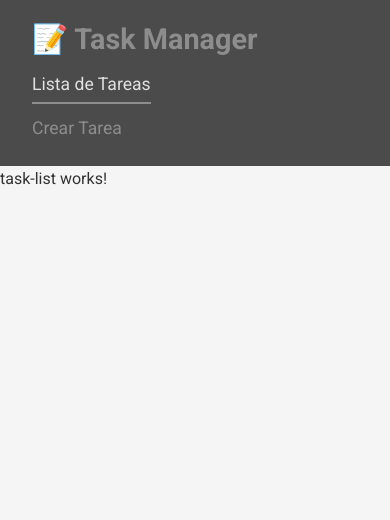
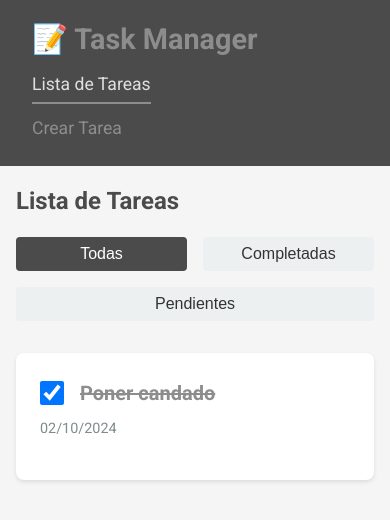
Before and after one commit to yamidnozu/pt_task_manager, an Angular app in the folder task-manager/: page /tasks in a window 390 px wide. Shown: the top 520 px of the page. Built offline with nearby package versions, Linux system fonts and the light colour scheme.

Commit message:
Se agrega funcionalidad y base de estilos para la lista de tareas

```diff
--- a/task-manager/src/app/pages/task-list/task-list.component.html
+++ b/task-manager/src/app/pages/task-list/task-list.component.html
@@ -1 +1,21 @@
-<p>task-list works!</p>
+<div class="container">
+  <h2>Lista de Tareas</h2>
+  <div class="filters">
+    <button (click)="onFilterChange('all')" [class.active]="filter === 'all'">Todas</button>
+    <button (click)="onFilterChange('completed')" [class.active]="filter === 'completed'">Completadas</button>
+    <button (click)="onFilterChange('pending')" [class.active]="filter === 'pending'">Pendientes</button>
+  </div>
+
+  <div *ngFor="let task of filteredTasks" class="task-card">
+    <div class="task-header">
+      <div class="task-status">
+        <input type="checkbox" [checked]="task.completed" (change)="toggleTaskCompletion(task)" />
+        <h3 [ngClass]="task.completed ? 'completed' : 'pending'">{{ task.name }}</h3>
+      </div>
+      <div class="deadline">{{ task.deadLine | date:'dd/MM/yyyy' }}</div>
+    </div>
+    <div class="persons">
+      <!-- TODO: Mostrar personas asociadas -->
+    </div>
+  </div>
+</div>
--- a/task-manager/src/app/pages/task-list/task-list.component.scss
+++ b/task-manager/src/app/pages/task-list/task-list.component.scss
@@ -0,0 +1,90 @@
+/* src/app/pages/task-list/task-list.component.scss */
+
+.filters {
+  display: flex;
+  justify-content: center;
+  gap: 1rem;
+  margin-bottom: 2rem;
+}
+
+.filters button {
+  padding: 0.5rem 1rem;
+  border: none;
+  background-color: #ecf0f1;
+  color: var(--text-color);
+  border-radius: 4px;
+  cursor: pointer;
+  transition: background-color 0.3s ease;
+}
+
+.filters button.active,
+.filters button:hover {
+  background-color: var(--primary-color);
+  color: white;
+}
+
+.task-card {
+  background-color: var(--card-background);
+  border-radius: 8px;
+  padding: 1.5rem;
+  margin-bottom: 1.5rem;
+  box-shadow: 0 2px 4px rgba(0, 0, 0, 0.1);
+}
+
+.task-header {
+  display: flex;
+  justify-content: space-between;
+  align-items: center;
+  margin-bottom: 1rem;
+}
+
+.task-status {
+  display: flex;
+  align-items: center;
+  gap: 1rem;
+}
+
+.task-status input[type="checkbox"] {
+  width: 1.5rem;
+  height: 1.5rem;
+  margin: auto;
+}
+
+.task-status h3 {
+  margin: 0;
+  font-size: 1.25rem;
+}
+
+.completed {
+  text-decoration: line-through;
+  color: var(--secondary-color);
+}
+
+.pending {
+  color: var(--primary-color);
+}
+
+.deadline {
+  font-size: 0.9rem;
+  color: #7f8c8d;
+}
+
+
+@media (max-width: 768px) {
+  .task-header {
+    flex-direction: column;
+    align-items: flex-start;
+  }
+
+  .deadline {
+    margin-top: 0.5rem;
+  }
+
+  .filters {
+    flex-wrap: wrap;
+  }
+
+  .filters button {
+    flex: 1 0 30%;
+  }
+}
--- a/task-manager/src/app/pages/task-list/task-list.component.ts
+++ b/task-manager/src/app/pages/task-list/task-list.component.ts
@@ -1,13 +1,51 @@
-import { Component } from '@angular/core';
 import { CommonModule } from '@angular/common';
+import { Component, OnInit } from '@angular/core';
+import { Person } from '../../models/person.model';
+import { Task } from '../../models/task.model';
+import { TaskService } from '../../services/task.service';
 
 @Component({
   selector: 'app-task-list',
   standalone: true,
   imports: [CommonModule],
   templateUrl: './task-list.component.html',
-  styleUrls: ['./task-list.component.scss']
+  styleUrls: ['./task-list.component.scss'],
 })
-export class TaskListComponent {
+export class TaskListComponent implements OnInit {
+  tasks: Task[] = [];
+  filteredTasks: Task[] = [];
+  filter: 'all' | 'completed' | 'pending' = 'all';
 
+  constructor(private taskService: TaskService) {}
+
+  ngOnInit(): void {
+    this.taskService.tasks$.subscribe((tasks) => {
+      this.tasks = tasks;
+      this.applyFilter();
+    });
+  }
+
+  applyFilter(): void {
+    if (this.filter === 'all') {
+      this.filteredTasks = this.tasks;
+    } else if (this.filter === 'completed') {
+      this.filteredTasks = this.tasks.filter((task) => task.completed);
+    } else {
+      this.filteredTasks = this.tasks.filter((task) => !task.completed);
+    }
+  }
+
+  onFilterChange(filter: 'all' | 'completed' | 'pending'): void {
+    this.filter = filter;
+    this.applyFilter();
+  }
+
+  toggleTaskCompletion(task: Task): void {
+    task.completed = !task.completed;
+    this.taskService.updateTask(task);
+  }
+
+  getSkills(person: Person): string {
+    return person.skills.map((skill) => skill.name).join(', ');
+  }
 }
--- a/task-manager/src/app/services/task.service.ts
+++ b/task-manager/src/app/services/task.service.ts
@@ -1,3 +1,4 @@
+// src/app/services/task.service.ts
 import { Injectable } from '@angular/core';
 import { BehaviorSubject } from 'rxjs';
 import { Task } from '../models/task.model';
@@ -6,7 +7,32 @@ import { Task } from '../models/task.model';
   providedIn: 'root',
 })
 export class TaskService {
-  private tasksSubject = new BehaviorSubject<Task[]>([]);
+  private tasksSubject = new BehaviorSubject<Task[]>([
+    {
+      id: 1,
+      name: 'Poner candado',
+      deadLine: new Date(),
+      completed: true,
+      persons: [
+        {
+          fullName: 'Luisa Pérez',
+          age: 25,
+          skills: [
+            { name: 'Organizar' },
+            { name: 'Trabajar' },
+          ],
+        },
+        {
+          fullName: 'Orlando Gómez',
+          age: 30,
+          skills: [
+            { name: 'Jugar' },
+            { name: 'Comprar y Comer' },
+          ],
+        },
+      ],
+    },
+  ]);
   tasks$ = this.tasksSubject.asObservable();
   private idCounter = 2;
 
```
